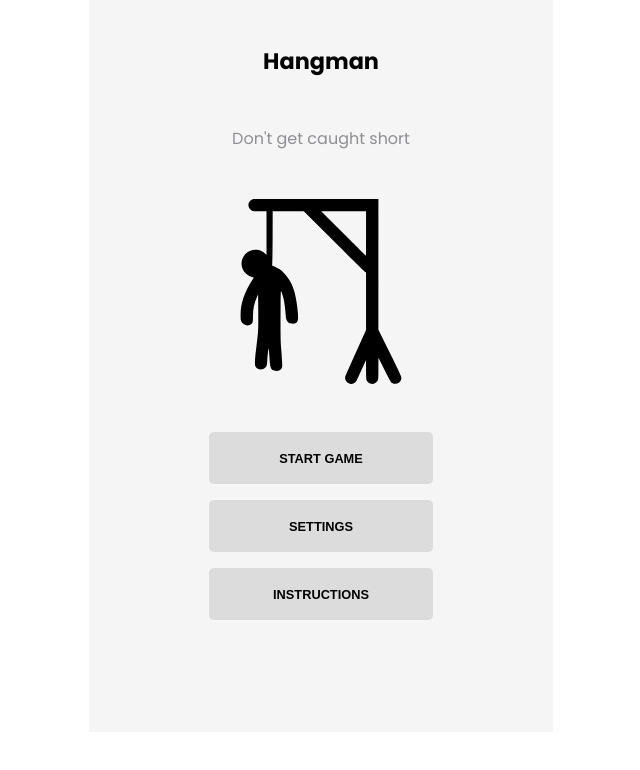
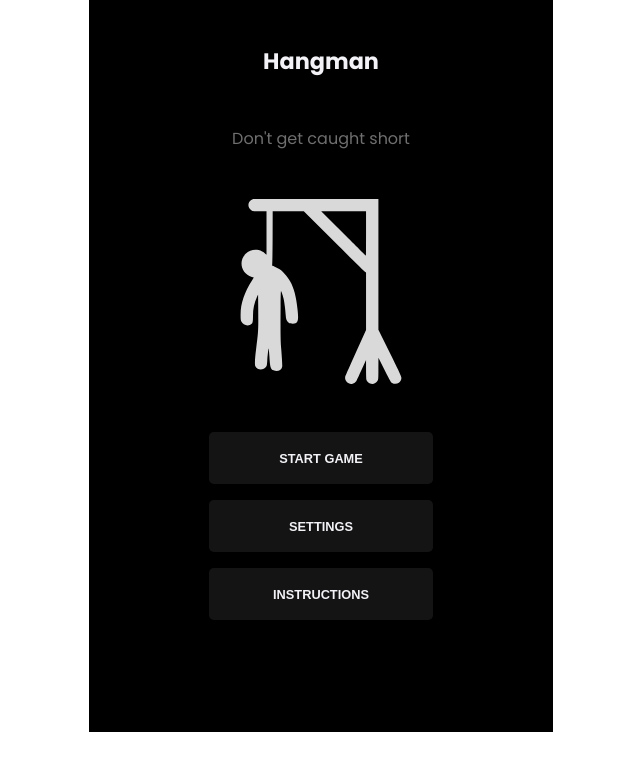
Before and after one commit to Maximus7474/lb-hangman, a React (Vite) app in the folder ui/: page / in a window 1280 px wide. Shown: the top 770 px of the page, without its empty margins (319-959 px from the left). Built offline with nearby package versions, Linux system fonts and the light colour scheme.

Commit message:
chore(web): integrate a page changing mechanic

```diff
--- a/ui/src/App.tsx
+++ b/ui/src/App.tsx
@@ -6,8 +6,10 @@ import HomeScreen from "./pages/homescreen";
 const devMode = !window?.["invokeNative"];
 
 const App = () => {
-	const [theme, setTheme] = useState("light");
+	const [theme, setTheme] = useState("dark");
 	const appDiv = useRef(null);
+
+	const [currentPage, setCurrentPage] = useState<string>("home");
 
 	const {
 		getSettings,
@@ -24,11 +26,31 @@ const App = () => {
 		}
 	}, []);
 
+	const switchPage = (newPage: string) => {
+		if (devMode) alert(`Changing page to ${newPage}`);
+		setCurrentPage(newPage);
+	};
+
+	const renderPage = () => {
+        switch (currentPage) {
+            case "home":
+                return <HomeScreen ChangePage={switchPage} />;
+            // case "settings":
+            //     return <SettingsScreen ChangePage={switchPage} />;
+            // case "instructions":
+            //     return <InstructionsScreen ChangePage={switchPage} />;
+            // case "start":
+            //     return <GameScreen ChangePage={switchPage} />;
+            default:
+                return <HomeScreen ChangePage={switchPage} />;
+        }
+    };
+
 	return (
 		<AppProvider>
 			<div className="app" ref={appDiv} data-theme={theme}>
 				<div className="app-wrapper">
-					<HomeScreen />
+					{renderPage()}
 				</div>
 			</div>
 		</AppProvider>
--- a/ui/src/pages/homescreen.tsx
+++ b/ui/src/pages/homescreen.tsx
@@ -1,10 +1,12 @@
 import React from "react";
-// import "./App.css";
 
-const HomeScreen = () => {
+interface HomeScreenProps {
+    ChangePage: (page: string) => void;
+}
 
-	return (
-		<>
+const HomeScreen: React.FC<HomeScreenProps> = ({ ChangePage }) => {
+    return (
+        <>
             <h1 className="title">Hangman</h1>
             <h3 className="subtitle">Don't get caught short</h3>
             <img
@@ -14,18 +16,18 @@ const HomeScreen = () => {
                 className="svg-icon"
             />
             <div className="button-wrapper">
-                <button className="start-button" onClick={() => alert("Starting game...")}>
+                <button className="start-button" onClick={() => ChangePage("start")}>
                     Start Game
                 </button>
-                <button className="settings-button" onClick={() => alert("Opening settings...")}>
+                <button className="settings-button" onClick={() => ChangePage("settings")}>
                     Settings
                 </button>
-                <button className="instructions-button" onClick={() => alert("Viewing instructions...")}>
+                <button className="instructions-button" onClick={() => ChangePage("instructions")}>
                     Instructions
                 </button>
             </div>
         </>
-	);
+    );
 };
 
 export default HomeScreen;
```
